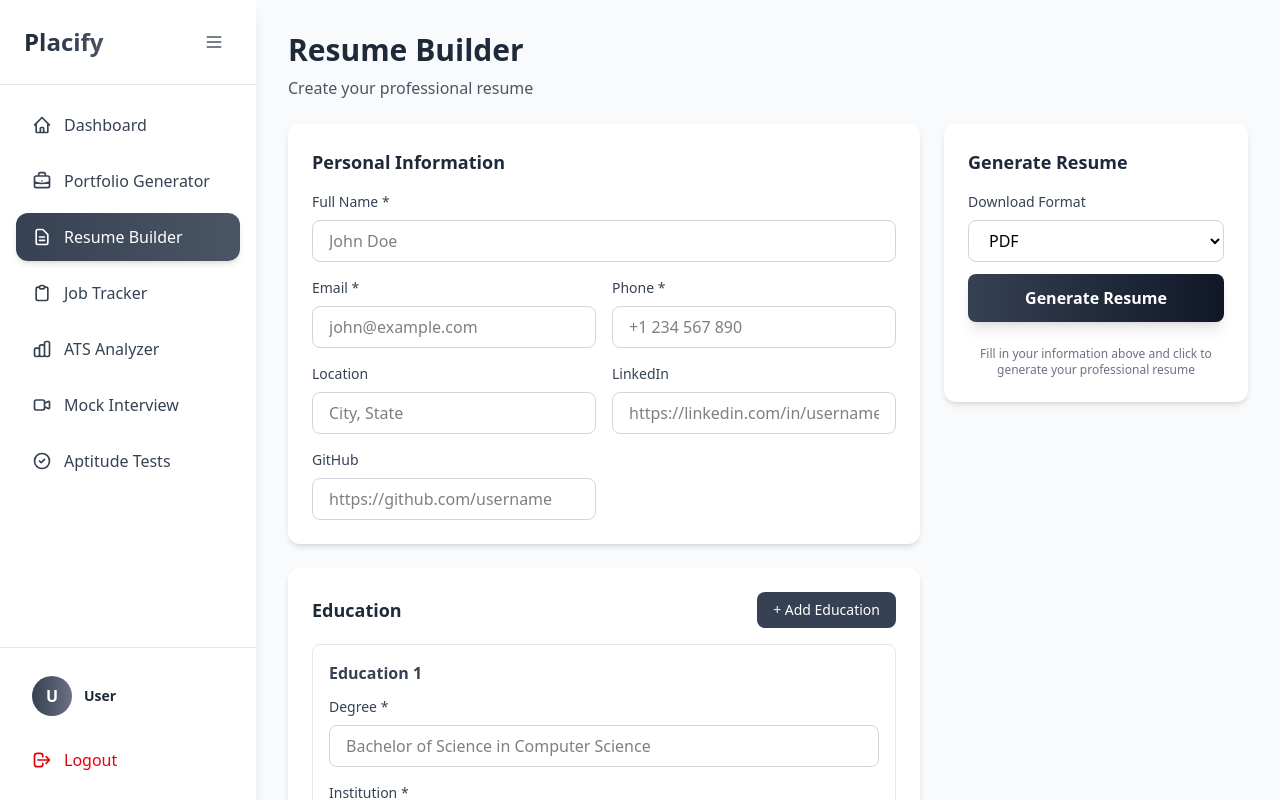
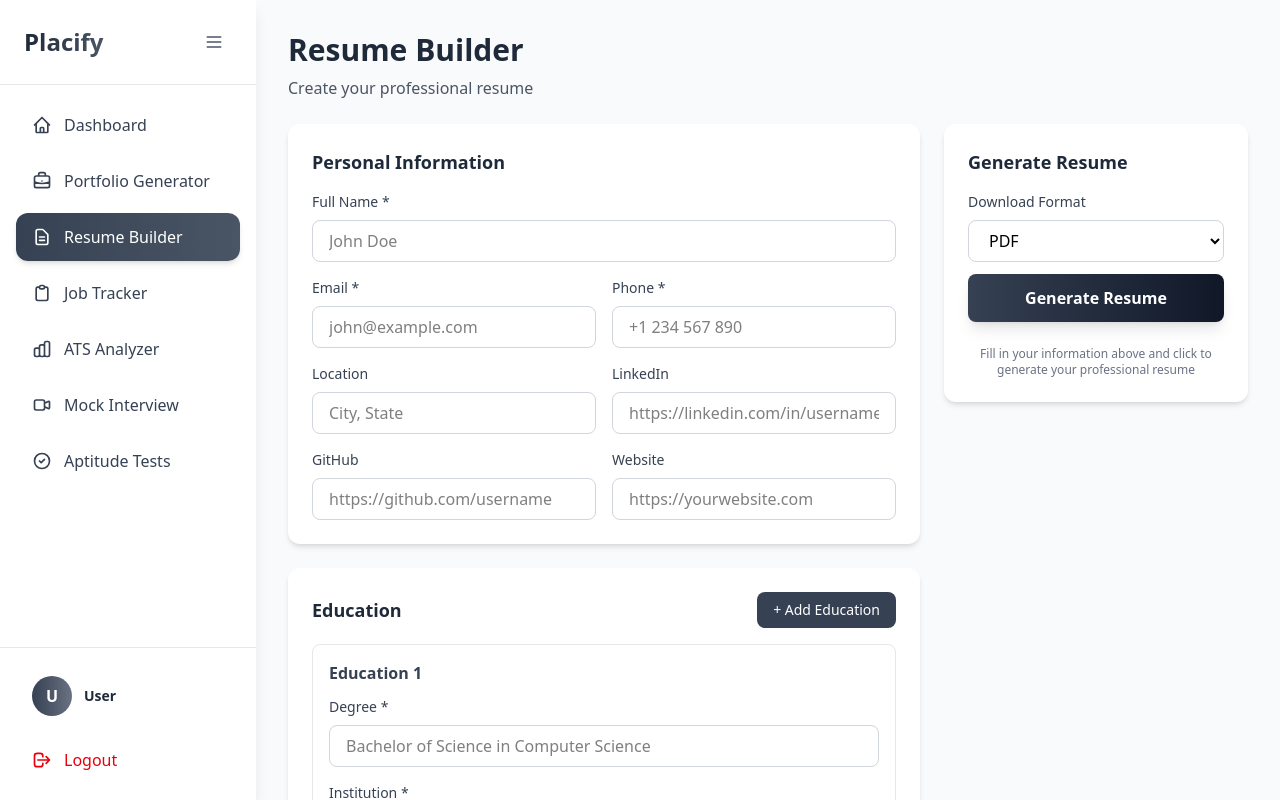
Before and after one commit to Dsp2810/SGP-5, a React (Vite) app in the folder frontend/: page /dashboard/resume in a window 1280 px wide. Shown: the top 800 px of the page. Built offline with nearby package versions, Linux system fonts and the light colour scheme; no server answers; sample sign-in values are in the browser's storage.

Commit message:
Update ResumeBuilder.jsx

```diff
--- a/frontend/src/components/features/ResumeBuilder.jsx
+++ b/frontend/src/components/features/ResumeBuilder.jsx
@@ -12,7 +12,8 @@
       phone: '',
       location: '',
       linkedin: '',
-      github: ''
+      github: '',
+      website: ''
     },
     education: [
       {
@@ -487,6 +488,16 @@
                   placeholder="https://github.com/username"
                 />
               </div>
+              <div>
+                <label className="block text-sm font-medium text-gray-700 mb-2">Website</label>
+                <input
+                  type="url"
+                  value={resumeData.personalInfo.website}
+                  onChange={(e) => handlePersonalInfoChange('website', e.target.value)}
+                  className="w-full px-4 py-2 border border-gray-300 rounded-lg focus:ring-2 focus:ring-gray-500 focus:border-transparent"
+                  placeholder="https://yourwebsite.com"
+                />
+              </div>
             </div>
           </div>
 
```
